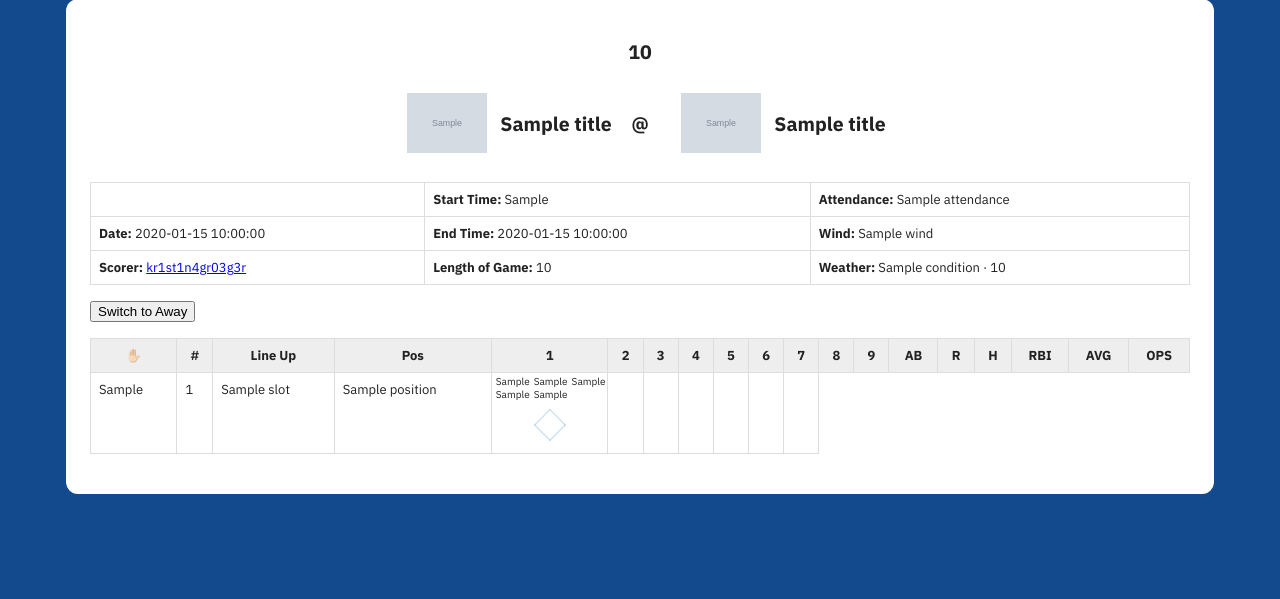
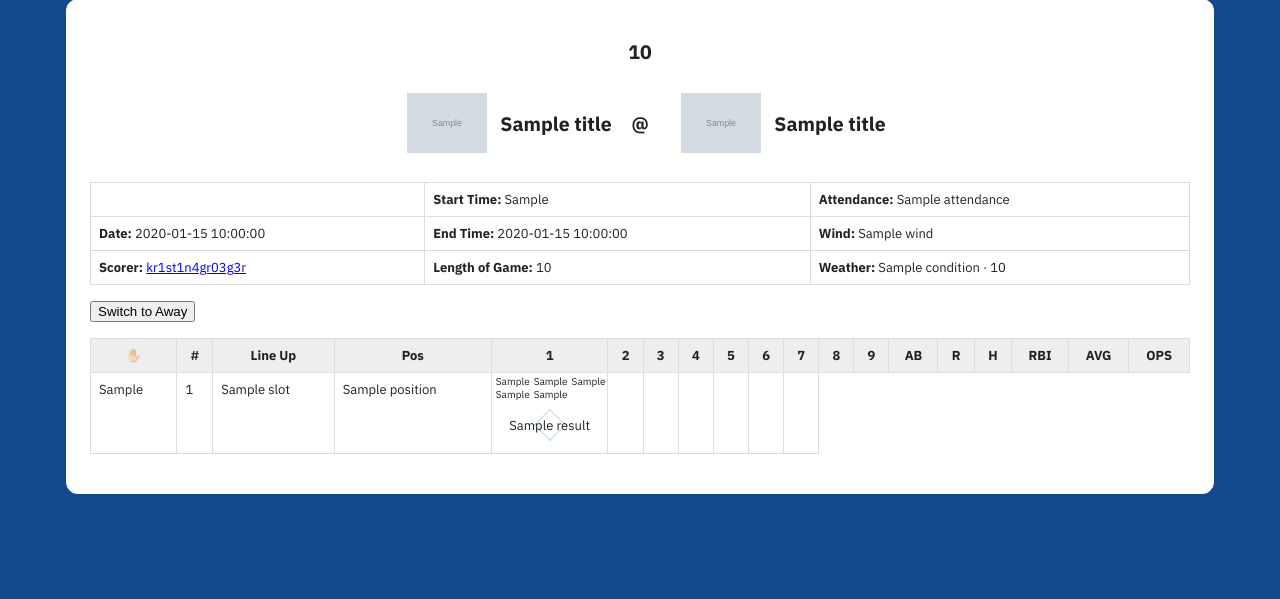
Before and after one commit to kr1st1n4gr03g3r/base-boys-club, a Python web app: template templates/scorecard.html in a window 1280 px wide. Shown: the part 25-624 px from the top of the page. Run offline with Jinja, Linux system fonts and the light colour scheme; the template is opened without the code that fills it: most values are stand-ins (such as "Sample title", 1, 10 or a date in 2020); grey boxes marked "Sample" are stand-in pictures.

Commit message:
If result is "looking" or "called out on strikes" append "ꓘ" above the diamond. Add the shorthand to the remaining events or calls of the play. eg, P-6 - popout to shortstop

```diff
--- a/styles/main.css
+++ b/styles/main.css
@@ -116,12 +116,18 @@ td.strikes-inner, td.balls-inner {
 td.diamond {
     padding: 8px 0px;
     border: 0px;
-    display: flex;
-    flex-direction: column;
-    align-items: center;
+    display: grid;
+    place-items: center;
 }
+
 
 td.diamond svg {
     width: 32px;
     height: 32px;
 }
+
+
+td.diamond svg,
+td.diamond .diamond-result {
+    grid-area: 1 / 1;
+}
--- a/templates/scorecard.html
+++ b/templates/scorecard.html
@@ -94,6 +94,7 @@
                                 <tr class="diamond-outer">
                                     <td class="diamond">
                                         {% include 'icons/DEFAULT.svg' %}
+                                        <span class="diamond-result">{{ inning.result }}</span>
                                     </td>
                                 </tr>
                             </tbody>
@@ -156,6 +157,7 @@
                                 <tr class="diamond-outer">
                                     <td class="diamond">
                                         {% include 'icons/DEFAULT.svg' %}
+                                        <span class="diamond-result">{{ inning.result }}</span>
                                     </td>
                                 </tr>
                             </tbody>
```
Also changed, not shown: import_data.py (+10 -6 lines).
